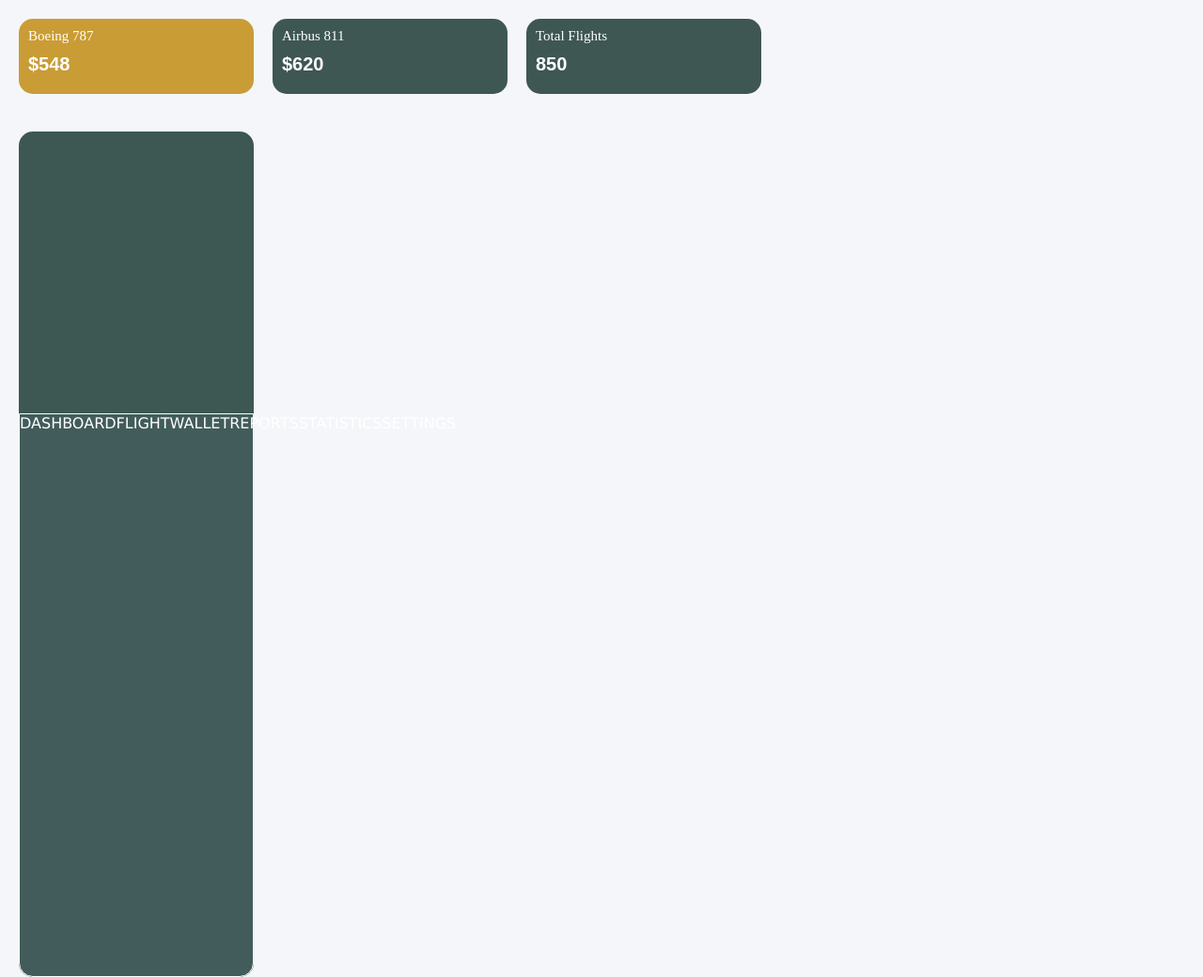
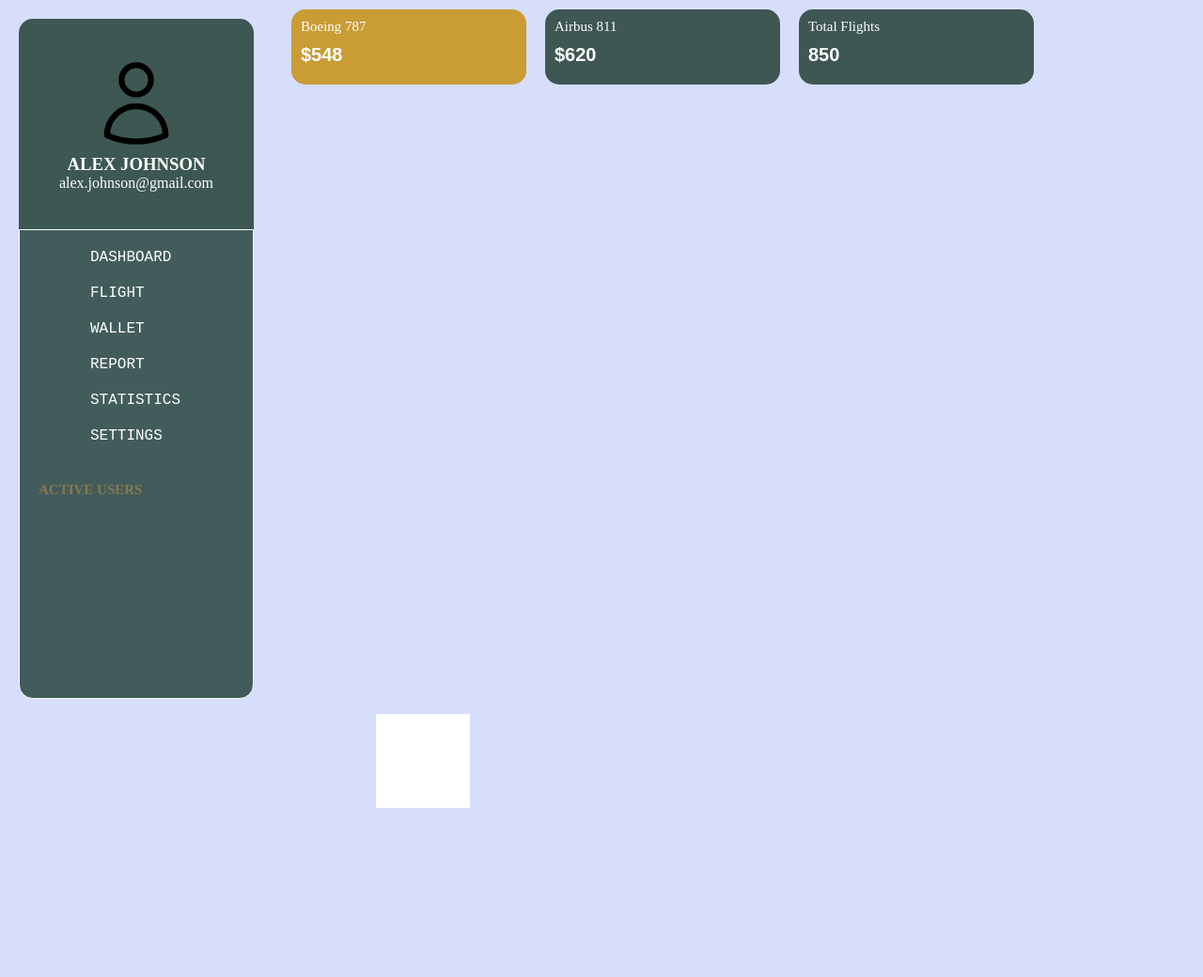
Before and after one commit to EdwinJMtz19/Dashboard, a plain HTML site: page index.html in a window 1280 px wide. Shown: the whole page at 94% size. After the commit the page ends 864 px from the top, so only its background shows below. Drawn offline with Linux system fonts and the light colour scheme.

Commit message:
segundo commit

```diff
--- a/index.html
+++ b/index.html
@@ -8,6 +8,7 @@
 </head>
 
 <body>
+    <main>
 
 
     <section class="cards-superiores">
@@ -31,29 +32,63 @@
     </section>
 
 
-<section class="menu-lateral">
+
+
     <div class="barra-lateral">
+
+    <div class="perfil">
+
+        <svg xmlns="http://www.w3.org/2000/svg" fill="none" viewBox="0 0 24 24" stroke-width="1.5" stroke="currentColor" class="size-6">
+  <path stroke-linecap="round" stroke-linejoin="round" d="M15.75 6a3.75 3.75 0 1 1-7.5 0 3.75 3.75 0 0 1 7.5 0ZM4.501 20.118a7.5 7.5 0 0 1 14.998 0A17.933 17.933 0 0 1 12 21.75c-2.676 0-5.216-.584-7.499-1.632Z" />
+</svg>
+
+
+
+
+        <h3 class="perfil-nombre">ALEX JOHNSON</h3>
+        <p class="perfil-email">alex.johnson@gmail.com</p>
+
+    </div>
+
+
         <div class="barra-lateral2">
             <div class="btn btn-lateral">
                 <nav>
-                    <a href="#">DASHBOARD</a>
-                    <a href="#">FLIGHT</a>
-                    <a href="#">WALLET</a>
-                    <a href="#">REPORTS</a>
-                    <a href="#">STATISTICS</a>
-                    <a href="#">SETTINGS</a>
+                    <ul>
+
+
+                    <li><a href="#">DASHBOARD</a></li>
+                    <li><a href="#">FLIGHT</a></li>
+                    <li><a href="#">WALLET</a></li>
+                    <li><a href="#">REPORT</a></li>
+                    <li><a href="#">STATISTICS</a></li>
+                    <li><a href="#">SETTINGS</a></li>
+
+                    </ul>
                 </nav>
+            </div>
+
+            <div class="active-users">
+                <h2>ACTIVE USERS</h2>
 
             </div>
+
+
+
         </div>
 
     </div>
 
-    </section>
+
+    <div class="contenedor1">
+
+    </div>
 
 
 
 
 
 
+
+</main>
 </body>
--- a/styles.css
+++ b/styles.css
@@ -5,7 +5,11 @@
 }
 
 body{
-    background: #f5f6fa;
+    background: #d6defc;
+}
+
+main{
+    display: inline-block;
 }
 
 a{
@@ -18,13 +22,22 @@ nav{
 
 }
 
+li{
+    justify-content: center;
+    align-items: center;
+    text-align: center;
+    list-style: none;
+
+}
+
 
 
 
 /* Contenedor de card pequenia*/
 .cards-superiores{
     display: flex;
-    margin: 10px;
+    position: absolute;
+    margin-left: 300px;
 }
 .card-chica{
     margin: 10px;
@@ -58,27 +71,46 @@ nav{
 
 }
 
+/* perfil*/
+
+.perfil{
+    align-items: center;
+    text-align: center;
+    justify-content: center;
+}
+
+.perfil svg{
+    margin-top: 40px;
+    width: 100px;
+    height: 100px;
+}
+
+.perfil-nombre{
+    color: white;
+}
+
+.perfil-email{
+    color: white;
+}
 
 /* menu lateral*/
-.menu-lateral{
-    display: flex;
 
-    position: absolute;
-}
 .barra-lateral{
     background-color: #3d5752;
     width: 250px;
-    height: 900px;
+    height: 90vh;
     margin: 20px;
     border-radius: 15px;
+
 }
 
 .barra-lateral2{
     background-color: #425C5B;
-    height: 600px;
-    margin-top: 300px;
+    height: 500px;
+    margin-top: 40px;
     border-radius: 0px 0px 15px 15px;
     border: 1px solid white;
+
 }
 
 /* boton menu lateral*/
@@ -86,6 +118,7 @@ nav{
 .btn{
     text-align: center;
     align-items: center;
+
 }
 
 .btn-lateral{
@@ -93,9 +126,34 @@ nav{
     display: block;
     position:relative;
 
+
+
 }
 
-.btn-lateral a{
-    font-family: 'Lucida Sans', 'Lucida Sans Regular', 'Lucida Grande', 'Lucida Sans Unicode', Geneva, Verdana, sans-serif;
+.btn-lateral li{
+    font-family:'Courier New', Courier, monospace;
+    margin: 20px 75px 20px;
+    text-align: left;
+    font-size: 16px;
+
 
 }
+
+.active-users{
+    text-align: left;
+}
+
+.active-users h2{
+    color: rgb(135, 120, 77);
+    font-size: 15px;
+    margin: 20px;
+}
+
+.contenedor1{
+    background-color: white;
+    width: 100px;
+    height: 100px;
+    display: inline-block;
+    margin-left: 400px;
+
+}
```
